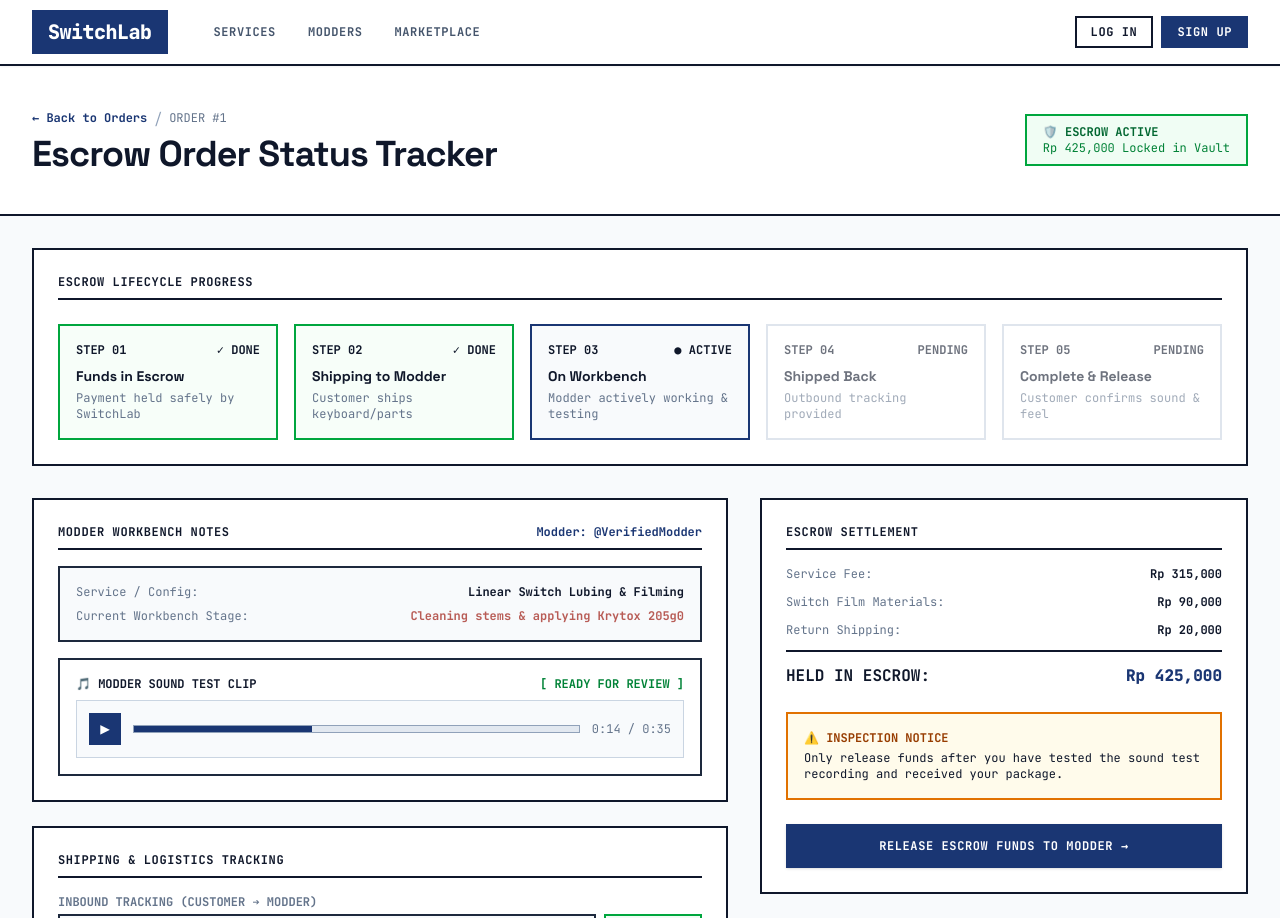
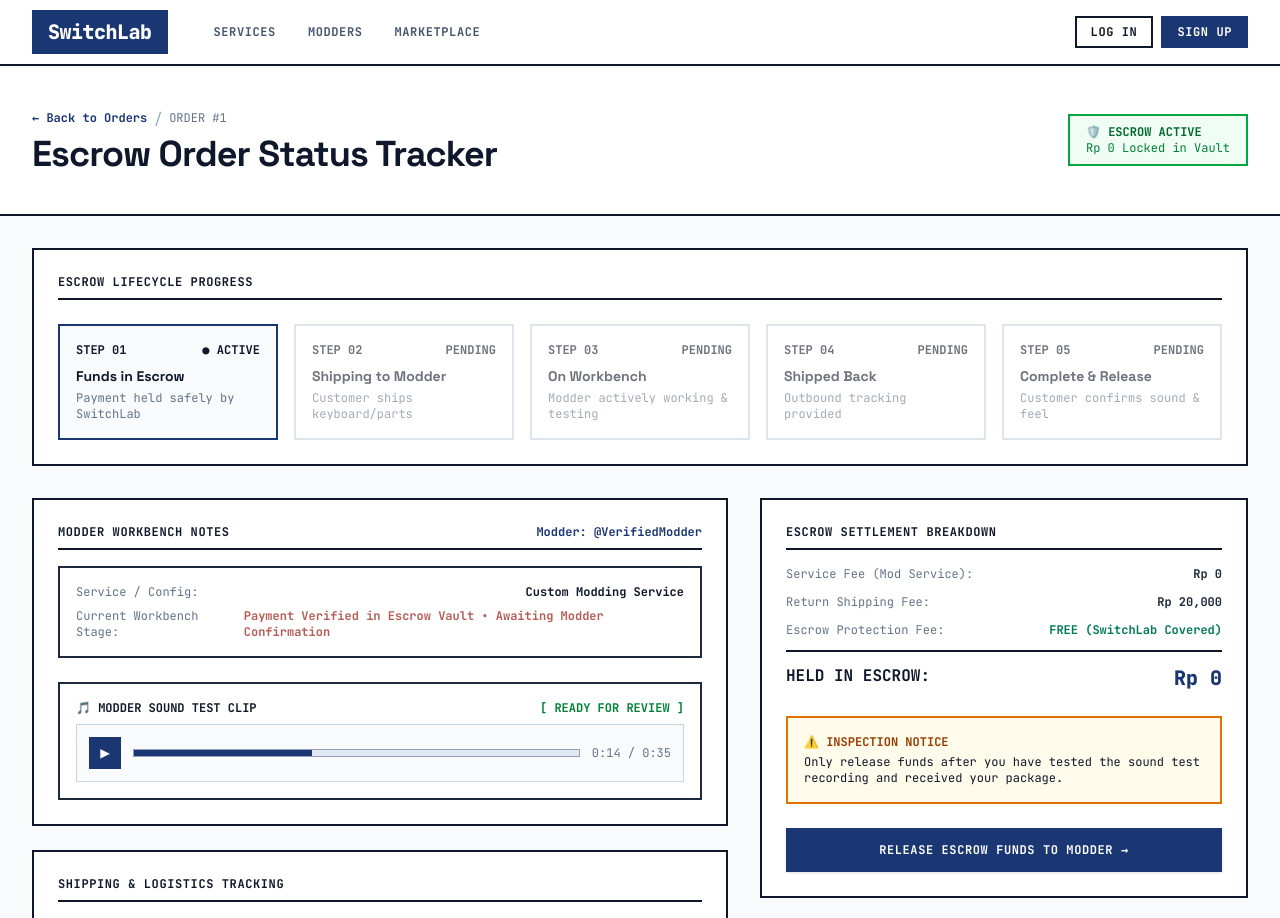
Before and after one commit to Revou-FSSE-Feb26/crack-fe-Sayiki, a Next.js app: page /orders/1 in a window 1280 px wide. Shown: the top 918 px of the page. Built offline with nearby package versions, Linux system fonts and the light colour scheme; no server answers.

Commit message:
fix: replace hardcoded 315k dummy settlement fees with live dynamic breakdown from order

```diff
--- a/src/app/cart/page.tsx
+++ b/src/app/cart/page.tsx
@@ -149,6 +149,10 @@
         modder: items[0]?.provider || "@VerifiedModder",
         service: items.map((i) => i.title).join(" + "),
         totalPrice: exactTransferTotal,
+        subtotal: subtotal,
+        shippingFee: shippingFee,
+        deliveryMethod: deliveryMethod,
+        keyboardModel: items[0]?.title || "Custom Mechanical Keyboard",
         status: "PAID_WAITING_MODDER",
         statusLabel: "FUNDS IN ESCROW • AWAITING MODDER ACCEPTANCE",
         badgeClass: "bg-blue-50 text-blue-700 border-blue-600",
--- a/src/app/orders/[id]/page.tsx
+++ b/src/app/orders/[id]/page.tsx
@@ -18,54 +18,137 @@
   const orderId = (params?.id as string) || "";
 
   const [order, setOrder] = useState<any>(null);
-  const [currentStepIndex, setCurrentStepIndex] = useState(2); // On Workbench
-  const [inboundTracking, setInboundTracking] = useState("JP89421098842");
+  const [loading, setLoading] = useState(true);
+  const [currentStepIndex, setCurrentStepIndex] = useState(0);
+  const [inboundTracking, setInboundTracking] = useState("");
   const [outboundTracking, setOutboundTracking] = useState("");
   const [escrowReleased, setEscrowReleased] = useState(false);
+  const [isUpdating, setIsUpdating] = useState(false);
 
   useEffect(() => {
     async function fetchOrder() {
       if (!orderId) return;
       try {
+        setLoading(true);
         const stored = localStorage.getItem("switchlab_orders");
         if (stored) {
           const parsed = JSON.parse(stored);
           if (Array.isArray(parsed)) {
             const found = parsed.find((o: any) => o.id === orderId);
             if (found) {
-              setOrder(found);
+              const shipFee = found.deliveryMethod === "WALK_IN" ? 0 : (found.shippingFee ?? 20000);
+              const sub = found.subtotal ?? Math.max(0, (found.totalPrice || 0) - shipFee);
+              setOrder({
+                ...found,
+                subtotal: sub,
+                shippingFee: shipFee,
+              });
+              if (found.inboundTrackingNum) setInboundTracking(found.inboundTrackingNum);
+              if (found.outboundTrackingNum) setOutboundTracking(found.outboundTrackingNum);
+
+              if (found.status === "SUCCESS") setCurrentStepIndex(4);
+              else if (found.status === "SHIPPED_BACK") setCurrentStepIndex(3);
+              else if (found.status === "KEYBOARD_IN_MODDER_HAND") setCurrentStepIndex(2);
+              else if (found.status === "CUSTOMER_SENDING_KEYBOARD") setCurrentStepIndex(1);
+              else setCurrentStepIndex(0);
+              setLoading(false);
               return;
             }
           }
         }
+
         let dbOrder = await api.orders.getById(orderId).catch(() => null);
         if (!dbOrder) {
           const allOrders = await api.orders.getAll().catch(() => []);
           dbOrder = (allOrders || []).find((o: any) => o.id === orderId || o.id.toLowerCase().startsWith(orderId.toLowerCase()));
         }
+
         if (dbOrder) {
+          const shipFee = dbOrder.deliveryMethod === "WALK_IN" ? 0 : 20000;
+          const sub = dbOrder.items?.reduce((s: number, i: any) => s + (i.subTotal || 0), 0) || Math.max(0, dbOrder.totalPrice - shipFee);
           setOrder({
             id: dbOrder.id,
             totalPrice: dbOrder.totalPrice,
+            subtotal: sub,
+            shippingFee: shipFee,
+            deliveryMethod: dbOrder.deliveryMethod,
+            keyboardModel: dbOrder.keyboardModel,
+            inboundTrackingNum: dbOrder.inboundTrackingNum,
+            outboundTrackingNum: dbOrder.outboundTrackingNum,
             modder: `@${dbOrder.modder?.name || "Modder"}`,
-            service: dbOrder.items?.[0]?.service?.title || dbOrder.keyboardModel || "Keyboard Modding",
+            service: dbOrder.items?.[0]?.service?.title || dbOrder.keyboardModel || "Keyboard Modding Service",
             status: dbOrder.status,
+            items: dbOrder.items,
           });
+
+          if (dbOrder.inboundTrackingNum) setInboundTracking(dbOrder.inboundTrackingNum);
+          if (dbOrder.outboundTrackingNum) setOutboundTracking(dbOrder.outboundTrackingNum);
+
           if (dbOrder.status === "SUCCESS") setCurrentStepIndex(4);
           else if (dbOrder.status === "SHIPPED_BACK") setCurrentStepIndex(3);
           else if (dbOrder.status === "KEYBOARD_IN_MODDER_HAND") setCurrentStepIndex(2);
           else if (dbOrder.status === "CUSTOMER_SENDING_KEYBOARD") setCurrentStepIndex(1);
           else setCurrentStepIndex(0);
         }
-      } catch (e) {}
+      } catch (e) {
+        console.error("Failed to fetch order:", e);
+      } finally {
+        setLoading(false);
+      }
     }
     fetchOrder();
   }, [orderId]);
 
-  const handleReleaseEscrow = () => {
-    setCurrentStepIndex(4);
-    setEscrowReleased(true);
+  const handleReleaseEscrow = async () => {
+    setIsUpdating(true);
+    try {
+      if (order?.id) {
+        await api.orders.update(order.id, { status: "SUCCESS" }).catch(() => null);
+      }
+      setCurrentStepIndex(4);
+      setEscrowReleased(true);
+    } catch (err) {
+      console.warn("Could not update order status in backend:", err);
+    } finally {
+      setIsUpdating(false);
+    }
   };
+
+  const getStageDescription = () => {
+    if (escrowReleased || order?.status === "SUCCESS") {
+      return "Completed & Funds Released to Modder";
+    }
+    switch (order?.status) {
+      case "SHIPPED_BACK":
+        return "Modding Complete • Dispatched Back to Customer";
+      case "KEYBOARD_IN_MODDER_HAND":
+        return "In Modder Studio • Active Tuning & Sound Testing";
+      case "CUSTOMER_SENDING_KEYBOARD":
+        return "Awaiting Inbound Package from Customer";
+      case "PAID_WAITING_MODDER":
+      default:
+        return "Payment Verified in Escrow Vault • Awaiting Modder Confirmation";
+    }
+  };
+
+  const serviceFee = order?.subtotal || Math.max(0, (order?.totalPrice || 0) - (order?.shippingFee || 0));
+  const shippingCost = order?.deliveryMethod === "WALK_IN" ? 0 : (order?.shippingFee || 20000);
+
+  if (loading) {
+    return (
+      <div className="min-h-screen bg-brand-lightBg flex items-center justify-center p-8">
+        <div className="bg-brand-sidebar border-2 border-slate-900 p-12 text-center max-w-md w-full shadow-md">
+          <div className="text-3xl mb-3 animate-spin inline-block font-mono">⚙️</div>
+          <h2 className="text-base font-mono font-bold text-brand-textMain uppercase">
+            Loading Escrow Booking Details...
+          </h2>
+          <p className="text-xs font-mono text-brand-textMuted uppercase tracking-wider mt-2">
+            Syncing order #{orderId} from database
+          </p>
+        </div>
+      </div>
+    );
+  }
 
   return (
     <div className="min-h-screen bg-brand-lightBg">
@@ -88,7 +171,9 @@
 
             <div className="bg-green-50 border-2 border-green-600 px-4 py-2 font-mono text-xs">
               <span className="text-green-800 font-bold block uppercase">🛡️ Escrow Active</span>
-              <span className="text-green-700">Rp {order?.totalPrice ? order.totalPrice.toLocaleString() : "425,000"} Locked in Vault</span>
+              <span className="text-green-700">
+                Rp {(order?.totalPrice || 0).toLocaleString()} Locked in Vault
+              </span>
             </div>
           </div>
         </div>
@@ -146,20 +231,26 @@
                 </span>
               </div>
 
-              <div className="bg-brand-lightBg border-2 border-slate-800 p-4 mb-4 font-mono text-xs space-y-2">
+              <div className="bg-white border-2 border-slate-800 p-4 font-mono text-xs space-y-2 mb-6">
                 <div className="flex justify-between">
                   <span className="text-brand-textMuted">Service / Config:</span>
-                  <span className="font-bold text-brand-textMain">{order?.service || "Linear Switch Lubing & Filming"}</span>
+                  <span className="font-bold text-brand-textMain">{order?.service || "Custom Modding Service"}</span>
                 </div>
+                {order?.keyboardModel && (
+                  <div className="flex justify-between">
+                    <span className="text-brand-textMuted">Keyboard Target:</span>
+                    <span className="font-bold text-brand-navy">{order.keyboardModel}</span>
+                  </div>
+                )}
                 <div className="flex justify-between">
                   <span className="text-brand-textMuted">Current Workbench Stage:</span>
                   <span className="font-bold text-brand-terracotta">
-                    {escrowReleased ? "Completed & Funds Released" : "Cleaning stems & applying Krytox 205g0"}
+                    {getStageDescription()}
                   </span>
                 </div>
               </div>
 
-              {/* Sound Test Audio Player Simulation */}
+              {/* Sound Test Audio Player Station */}
               <div className="border-2 border-slate-800 p-4 bg-white">
                 <div className="flex justify-between items-center mb-2">
                   <span className="text-xs font-mono font-bold uppercase text-brand-textMain">
@@ -168,7 +259,7 @@
                   <span className="text-xs font-mono text-green-700 font-bold">[ READY FOR REVIEW ]</span>
                 </div>
                 <div className="flex items-center gap-3 bg-brand-lightBg p-3 border border-slate-300">
-                  <button className="w-8 h-8 bg-brand-navy text-white font-mono flex items-center justify-center font-bold">
+                  <button className="w-8 h-8 bg-brand-navy text-white font-mono flex items-center justify-center font-bold hover:bg-[#132856]">
                     ▶
                   </button>
                   <div className="flex-1">
@@ -195,12 +286,13 @@
                   <div className="flex gap-2">
                     <input
                       type="text"
+                      placeholder="e.g. JNE1234567890"
                       value={inboundTracking}
                       onChange={(e) => setInboundTracking(e.target.value)}
                       className="flex-1 px-3.5 py-2 border-2 border-slate-800 font-mono text-xs bg-brand-lightBg"
                     />
                     <span className="px-3 py-2 bg-green-50 border-2 border-green-600 text-green-700 font-mono text-xs font-bold uppercase">
-                      Delivered
+                      {inboundTracking ? "Logged" : "Pending Inbound"}
                     </span>
                   </div>
                 </div>
@@ -213,12 +305,12 @@
                     <input
                       type="text"
                       placeholder="Pending modder shipment dispatch..."
-                      value={outboundTracking || "SICEPAT-88129034"}
+                      value={outboundTracking}
                       readOnly
                       className="flex-1 px-3.5 py-2 border-2 border-slate-800 font-mono text-xs bg-brand-lightBg"
                     />
                     <span className="px-3 py-2 bg-blue-50 border-2 border-blue-600 text-blue-700 font-mono text-xs font-bold uppercase">
-                      In Transit
+                      {outboundTracking ? "Dispatched" : "Awaiting Dispatch"}
                     </span>
                   </div>
                 </div>
@@ -230,25 +322,33 @@
           <div className="lg:col-span-5 space-y-6">
             <div className="bg-brand-sidebar border-2 border-slate-900 p-6">
               <h3 className="font-mono text-xs font-bold uppercase tracking-wider text-brand-textMain mb-4 pb-2 border-b-2 border-slate-900">
-                Escrow Settlement
+                Escrow Settlement Breakdown
               </h3>
 
               <div className="space-y-3 font-mono text-xs mb-6">
                 <div className="flex justify-between">
-                  <span className="text-brand-textMuted">Service Fee:</span>
-                  <span className="font-bold">Rp 315,000</span>
+                  <span className="text-brand-textMuted">Service Fee ({order?.service || "Mod Service"}):</span>
+                  <span className="font-bold text-slate-800">
+                    Rp {serviceFee.toLocaleString()}
+                  </span>
                 </div>
                 <div className="flex justify-between">
-                  <span className="text-brand-textMuted">Switch Film Materials:</span>
-                  <span className="font-bold">Rp 90,000</span>
+                  <span className="text-brand-textMuted">Return Shipping Fee:</span>
+                  <span className="font-bold text-slate-800">
+                    {order?.deliveryMethod === "WALK_IN"
+                      ? "FREE (Studio Walk-In)"
+                      : `Rp ${shippingCost.toLocaleString()}`}
+                  </span>
                 </div>
                 <div className="flex justify-between">
-                  <span className="text-brand-textMuted">Return Shipping:</span>
-                  <span className="font-bold">Rp 20,000</span>
+                  <span className="text-brand-textMuted">Escrow Protection Fee:</span>
+                  <span className="font-bold text-emerald-700">FREE (SwitchLab Covered)</span>
                 </div>
                 <div className="border-t-2 border-slate-900 pt-3 flex justify-between text-base">
                   <span className="font-bold uppercase">Held in Escrow:</span>
-                  <span className="font-extrabold text-brand-navy">Rp {order?.totalPrice ? order.totalPrice.toLocaleString() : "425,000"}</span>
+                  <span className="font-extrabold text-brand-navy text-xl">
+                    Rp {(order?.totalPrice || 0).toLocaleString()}
+                  </span>
                 </div>
               </div>
 
@@ -259,14 +359,14 @@
                 Only release funds after you have tested the sound test recording and received your package.
               </div>
 
-              {escrowReleased ? (
+              {escrowReleased || order?.status === "SUCCESS" ? (
                 <div className="p-4 bg-green-50 border-2 border-green-600 text-center font-mono text-xs text-green-800 font-bold uppercase">
                   ✓ Escrow Released to Modder. Thank you!
                 </div>
               ) : (
                 <Button
                   variant="primary"
-                  isLoading={false}
+                  isLoading={isUpdating}
                   onClick={handleReleaseEscrow}
                   className="w-full text-xs py-3"
                 >
```
